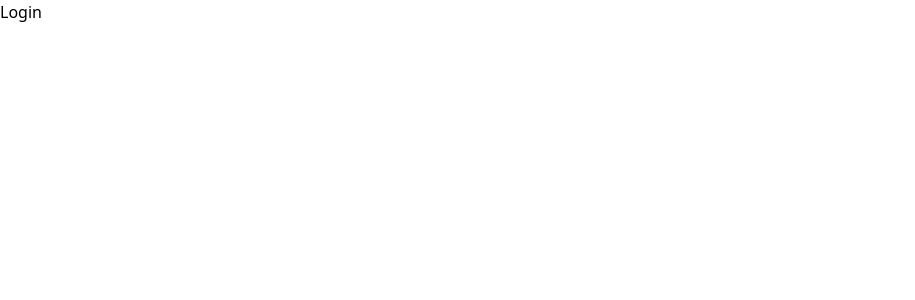
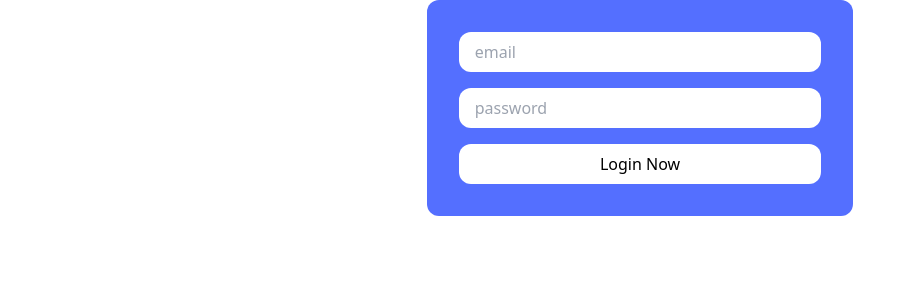
Before and after one commit to pujiragil/nuegas, a React (Vite) app: page /auth/login in a window 1280 px wide. Shown: the top 300 px of the page, without its empty margins (0-915 px from the left). Built offline with nearby package versions, Linux system fonts and the light colour scheme.

Commit message:
create handle auth

```diff
--- a/src/pages/Auth/login.tsx
+++ b/src/pages/Auth/login.tsx
@@ -1,5 +1,86 @@
+import React, { useState } from "react";
+import { ErrorProps } from "../../types";
+
+type LoginProps = {
+  email: string;
+  password: string;
+};
+
 const Login = () => {
-  return <div>Login</div>;
+  const [login, setLogin] = useState<LoginProps>({ email: "", password: "" });
+  const [isSubmitting, setIsSubmitting] = useState<boolean>(false);
+  const [error, setError] = useState<ErrorProps>({});
+
+  const handleChange = (e: React.ChangeEvent<HTMLInputElement>) => {
+    const { name, value } = e.target;
+    setLogin((prevLogin) => {
+      return { ...prevLogin, [name]: value };
+    });
+  };
+
+  const handleSubmit = async (e: React.FormEvent<HTMLFormElement>) => {
+    e.preventDefault();
+    setIsSubmitting(true);
+    try {
+      const response = await fetch(
+        `${import.meta.env.VITE_API_BASE_URL}/auth/login`,
+        {
+          method: "POST",
+          headers: {
+            "Content-Type": "application/json",
+          },
+          body: JSON.stringify(login),
+        }
+      );
+      const responseData = await response.json();
+      if (response.ok) {
+        console.log(responseData);
+        alert("ok");
+      } else {
+        setError(responseData.error);
+      }
+    } catch (err) {
+      console.log(err);
+    } finally {
+      setIsSubmitting(false);
+    }
+  };
+
+  return (
+    <div className="max-w-screen-2xl mx-auto flex justify-center">
+      <form
+        onSubmit={handleSubmit}
+        className="flex flex-col w-1/3 bg-tertiary-100 p-8 rounded-xl flex flex-col gap-4"
+      >
+        {error?.email && <p>email error bang</p>}
+        <input
+          className="py-2 px-4 rounded-xl outline-none"
+          type="email"
+          name="email"
+          value={login.email}
+          onChange={handleChange}
+          placeholder="email"
+          required
+        />
+        {error?.password && <p>password error bang</p>}
+        <input
+          className="py-2 px-4 rounded-xl outline-none"
+          type="password"
+          name="password"
+          value={login.password}
+          onChange={handleChange}
+          placeholder="password"
+          required
+        />
+        <input
+          className="bg-primary-100 py-2 px-4 rounded-xl cursor-pointer disabled:opacity-70"
+          type="submit"
+          value="Login Now"
+          disabled={isSubmitting}
+        />
+      </form>
+    </div>
+  );
 };
 
 export default Login;
--- a/src/pages/Auth/register.tsx
+++ b/src/pages/Auth/register.tsx
@@ -1,22 +1,12 @@
-import React, { useEffect, useState } from "react";
+import React, { useState } from "react";
 import { useNavigate } from "react-router-dom";
+import { ErrorProps } from "../../types";
 
 type RegisterProps = {
   username: string;
   email: string;
   password: string;
   role: "Student" | "Teacher";
-};
-
-type ErrorObj = {
-  value: string;
-  msg: string;
-  param: string;
-  location: string;
-};
-
-type ErrorProps = {
-  [key: string]: ErrorObj;
 };
 
 const Register = () => {
@@ -27,7 +17,7 @@ const Register = () => {
     role: "Student",
   });
   const [isSubmitting, setIsSubmitting] = useState<boolean>(false);
-  const [errors, setErrors] = useState<ErrorProps>({});
+  const [error, setError] = useState<ErrorProps>({});
   const navigate = useNavigate();
 
   const handleChange = (
@@ -55,7 +45,7 @@ const Register = () => {
       if (response.ok) {
         navigate("/auth/login");
       } else {
-        setErrors(responseData.errors);
+        setError(responseData.errors);
       }
     } catch (err) {
       console.log(err);
@@ -70,7 +60,7 @@ const Register = () => {
         onSubmit={handleSubmit}
         className="flex flex-col w-1/3 bg-tertiary-100 p-8 rounded-xl flex flex-col gap-4"
       >
-        {errors?.username && <p>username error bang</p>}
+        {error?.username && <p>username error bang</p>}
         <input
           className="py-2 px-4 rounded-xl outline-none"
           type="text"
@@ -80,7 +70,7 @@ const Register = () => {
           placeholder="username"
           required
         />
-        {errors?.email && <p>email error bang</p>}
+        {error?.email && <p>email error bang</p>}
         <input
           className="py-2 px-4 rounded-xl outline-none"
           type="email"
@@ -90,7 +80,7 @@ const Register = () => {
           placeholder="email"
           required
         />
-        {errors?.password && <p>password error bang</p>}
+        {error?.password && <p>password error bang</p>}
         <input
           className="py-2 px-4 rounded-xl outline-none"
           type="password"
@@ -100,7 +90,7 @@ const Register = () => {
           placeholder="password"
           required
         />
-        {errors?.role && <p>role error bang</p>}
+        {error?.role && <p>role error bang</p>}
         <select
           value={register.role}
           onChange={handleChange}
```
